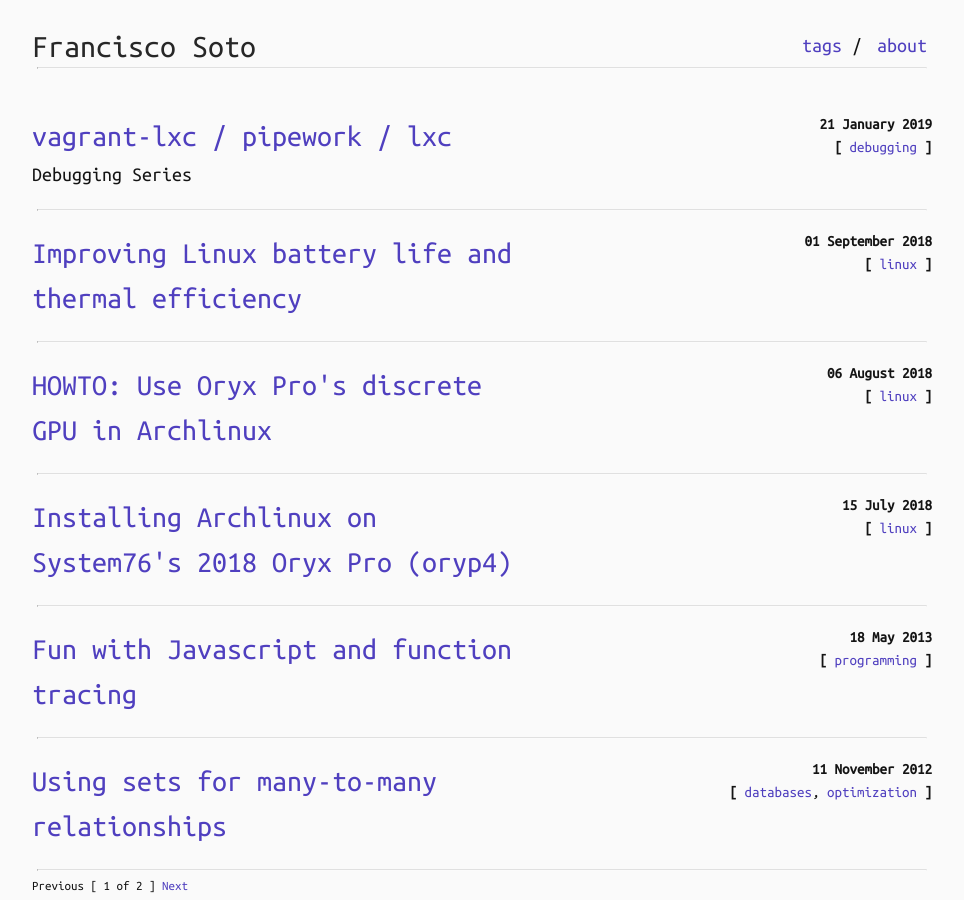
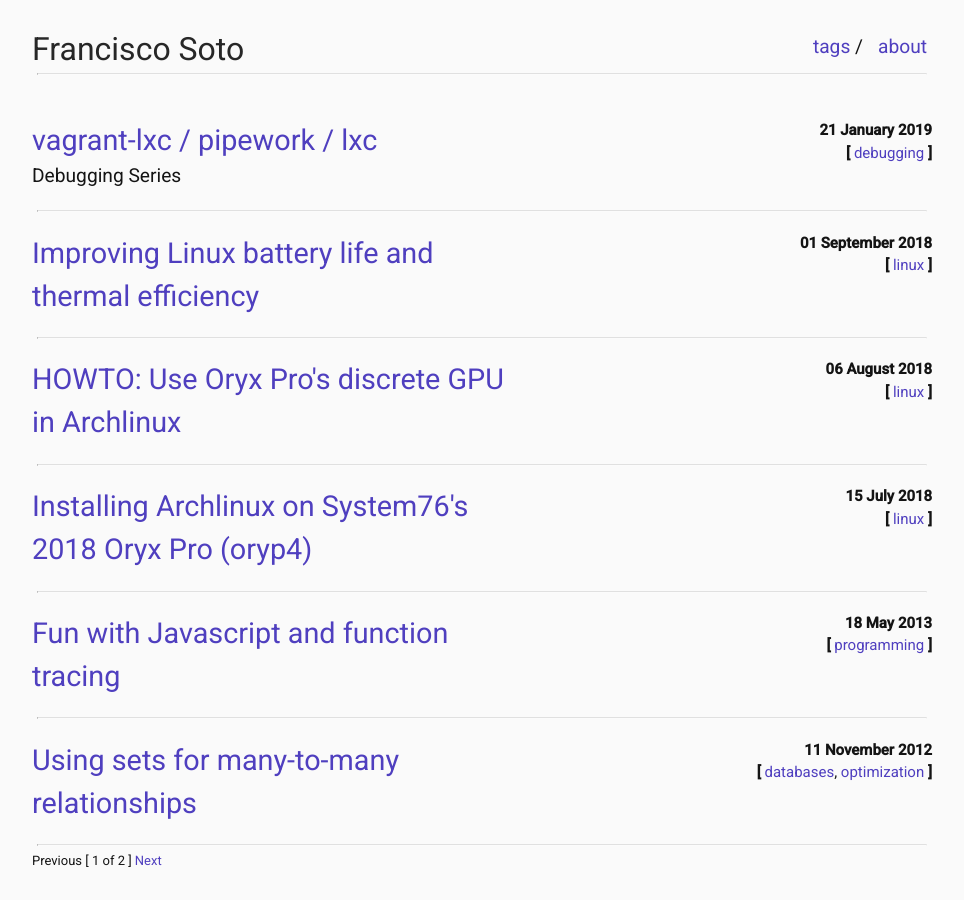
Before and after one commit to ebobby/blog, a Jekyll site: the page built from blog/index.html, in a window 1280 px wide. Shown: the whole page, without its empty margins (158-1122 px from the left). Built offline with Jekyll 4.4.1, drawn with Linux system fonts in a browser that asks for light colours; the list of posts is cut into pages by our own code.

Commit message:
Font changes.

```diff
--- a/css/main.scss
+++ b/css/main.scss
@@ -9,16 +9,16 @@
 $med-width: 600px;
 $small-width: 480px;
 
-@import url("https://fonts.googleapis.com/css?family=Ubuntu Mono:400,500");
+@import url("https://fonts.googleapis.com/css?family=Roboto:400,500");
 
 // Basic
 body {
     margin: 0;
-    font-family: "Ubuntu Mono";
+    font-family: "Roboto";
     background-color: #FAFAFA;
     color: #141414;
     min-height: 100%;
-    font-size: 1.25em;
+    font-size: 1.2em;
 }
 a {
     text-decoration: none;
```
